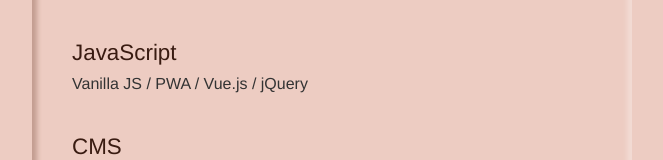
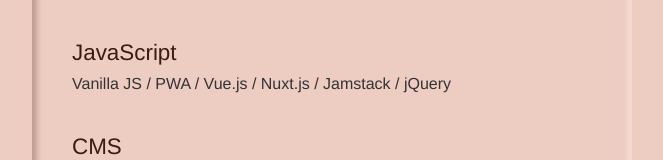
Before and after one commit to chinen-octtn/chi-portfolio, a Vue app: page / in a window 1280 px wide. Shown: the part 2680-2840 px from the top of the page, without its empty margins (308-971 px from the left). Built offline with nearby package versions, Linux system fonts and the light colour scheme.

Commit message:
mod: skill追加

```diff
--- a/src/components/pages/Top.vue
+++ b/src/components/pages/Top.vue
@@ -104,7 +104,7 @@
       </Section>
       <Section>
         <Heading :level="3" label="JavaScript" />
-        <Text text="Vanilla JS / PWA / Vue.js / jQuery" />
+        <Text text="Vanilla JS / PWA / Vue.js / Nuxt.js / Jamstack / jQuery" />
       </Section>
       <Section>
         <Heading :level="3" label="CMS" />
```
